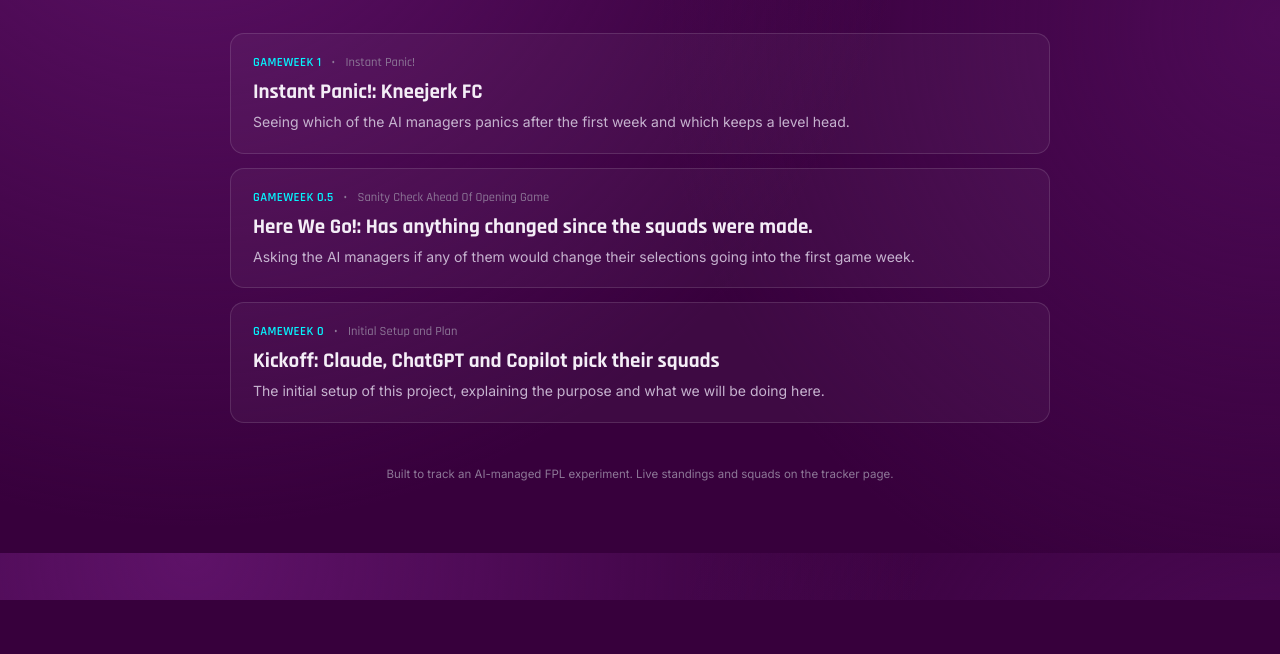
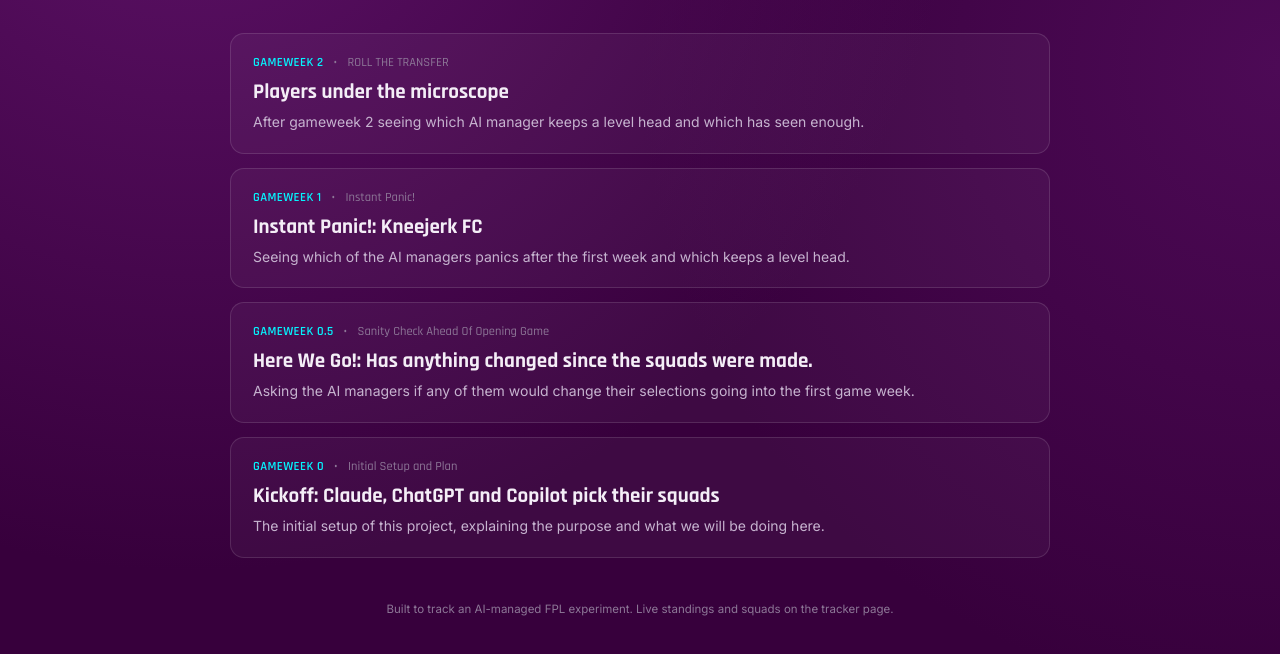
Before and after one commit to noelcoleman/multifpltracker, a plain HTML site: page index.html in a window 1280 px wide. Shown: the part 200-854 px from the top of the page. Before the commit the page ends 800 px from the top, so only its background shows below. Drawn offline with Linux system fonts and the light colour scheme.

Commit message:
Update index.html

```diff
--- a/index.html
+++ b/index.html
@@ -158,6 +158,16 @@
     <!-- POST ENTRY — copy one block per post, newest at the top.   -->
     <!-- See post-template.html for the full post page to copy.     -->
     <!-- ========================================================= -->
+              <!-- Gameweek 2 Post -->
+    <a class="post-card" href="posts/gameweek-2.html">
+      <div class="post-meta">
+        <span>Gameweek 2</span>
+        <span class="dot">&bull;</span>
+        <span class="date">ROLL THE TRANSFER</span>
+      </div>
+      <h2 class="post-title">Players under the microscope</h2>
+      <p class="post-excerpt">After gameweek 2 seeing which AI manager keeps a level head and which has seen enough.</p>
+    </a>
          <!-- Gameweek 1 Post -->
     <a class="post-card" href="posts/gameweek-1.html">
       <div class="post-meta">
```
